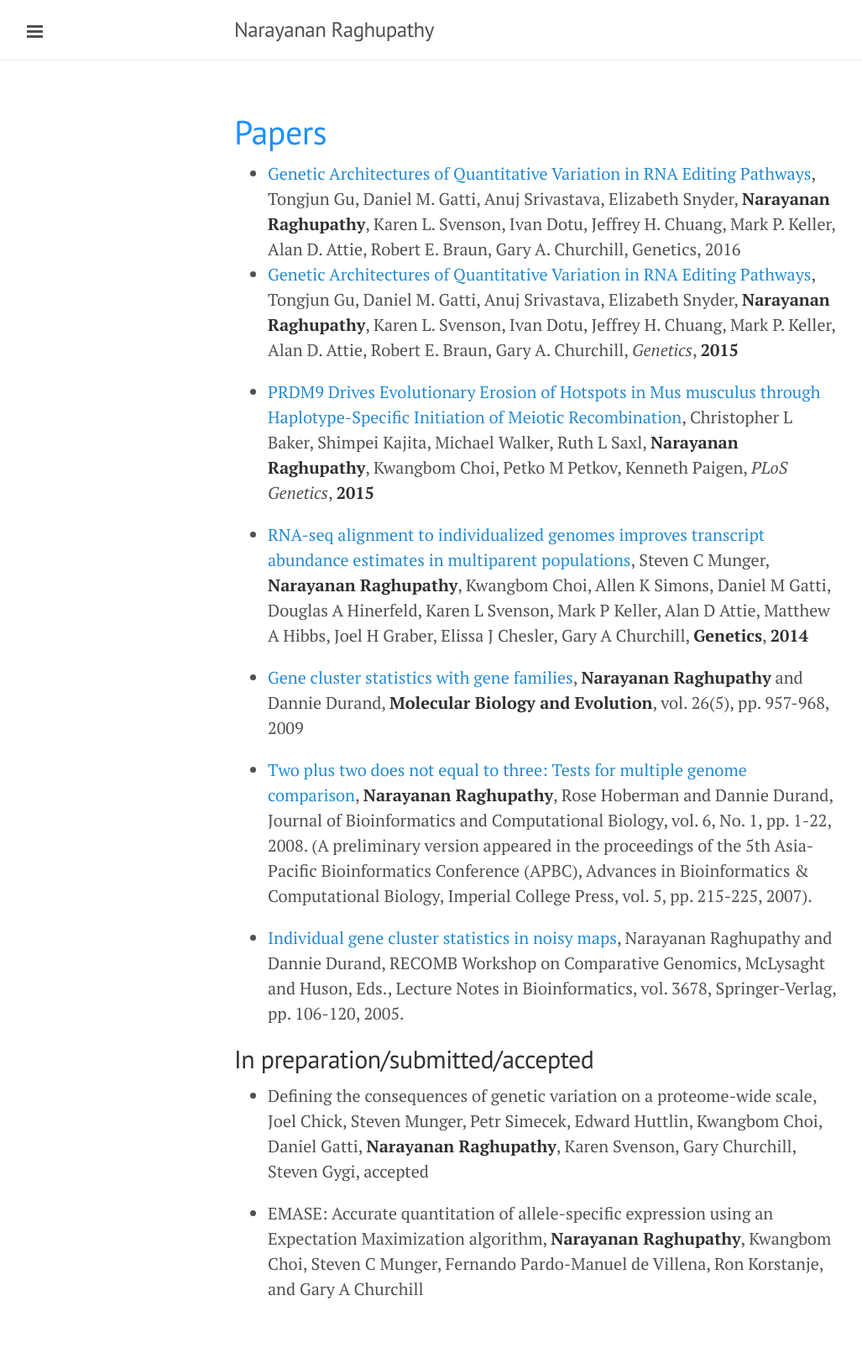
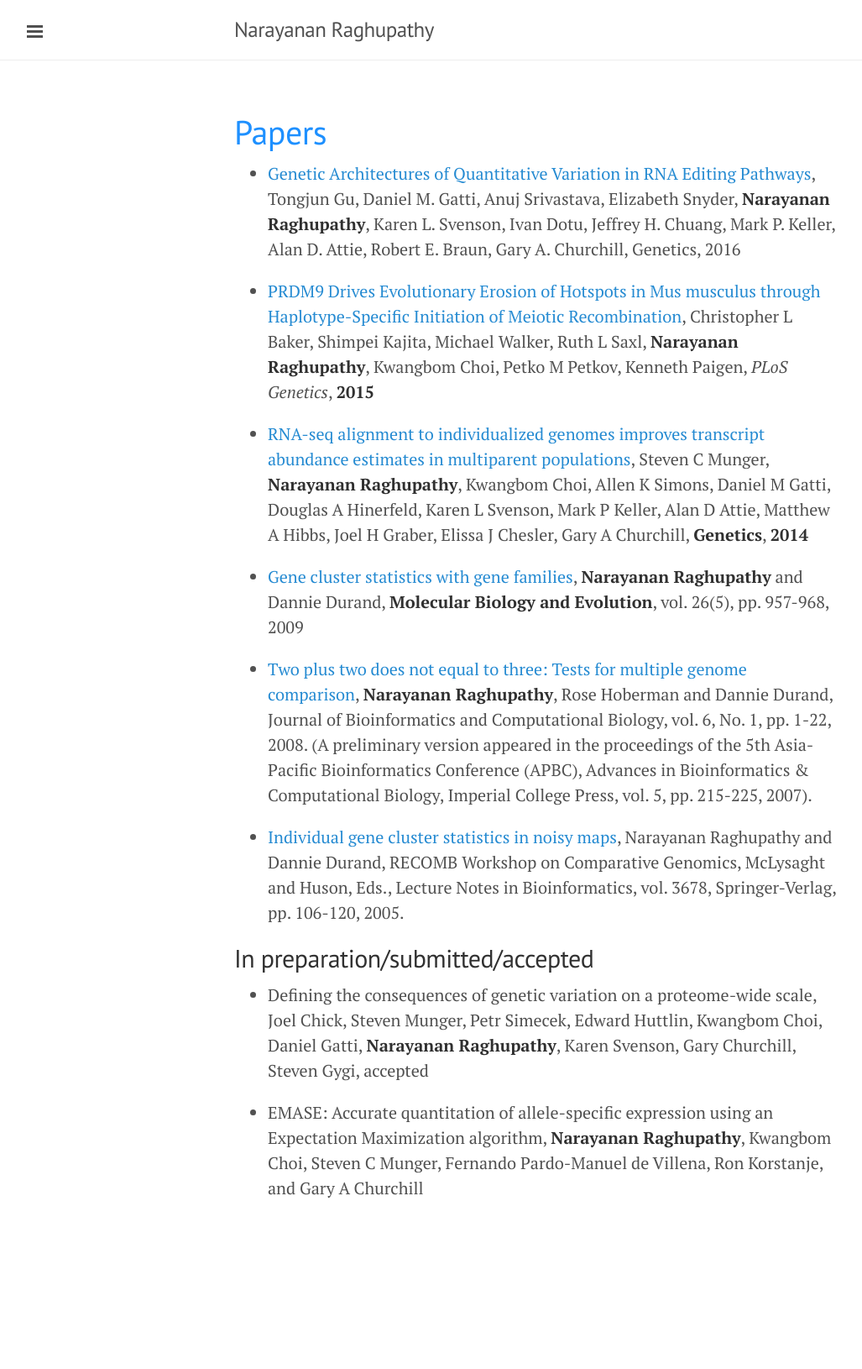
Before and after one commit to narayananr/narayananr.github.io, a Jekyll site: the page built from papers.md, in a window 1280 px wide. Shown: the whole page at 84% size, without its empty margins (1-1028 px from the left). Built offline with Jekyll 4.4.1, drawn with Linux system fonts in a browser that asks for light colours; Markdown is read by kramdown in place of the engine named in the settings; after the commit the page ends 1510 px from its top, so only the background shows below that.

```diff
--- a/papers.md
+++ b/papers.md
@@ -3,7 +3,6 @@ layout: page
 title: <font color="DodgerBlue">Papers</font>
 ---
 * [Genetic Architectures of Quantitative Variation in RNA Editing Pathways](http://www.genetics.org/content/early/2015/11/24/genetics.115.179481.abstract), Tongjun Gu, Daniel M. Gatti, Anuj Srivastava, Elizabeth Snyder, **Narayanan Raghupathy**, Karen L. Svenson, Ivan Dotu, Jeffrey H. Chuang, Mark P. Keller, Alan D. Attie, Robert E. Braun, Gary A. Churchill,  Genetics, 2016
-* [Genetic Architectures of Quantitative Variation in RNA Editing Pathways](http://intl.genetics.org/content/202/2/787), Tongjun Gu, Daniel M. Gatti, Anuj Srivastava, Elizabeth Snyder, **Narayanan Raghupathy**, Karen L. Svenson, Ivan Dotu, Jeffrey H. Chuang, Mark P. Keller, Alan D. Attie, Robert E. Braun, Gary A. Churchill, *Genetics*, **2015**
 
 * [PRDM9 Drives Evolutionary Erosion of Hotspots in Mus musculus through Haplotype-Specific Initiation of Meiotic Recombination](http://journals.plos.org/plosgenetics/article?id=10.1371/journal.pgen.1004916#pgen-1004916-g007), Christopher L Baker, Shimpei Kajita, Michael Walker, Ruth L Saxl, **Narayanan Raghupathy**, Kwangbom Choi, Petko M Petkov, Kenneth Paigen, *PLoS Genetics*, **2015**
 
```
